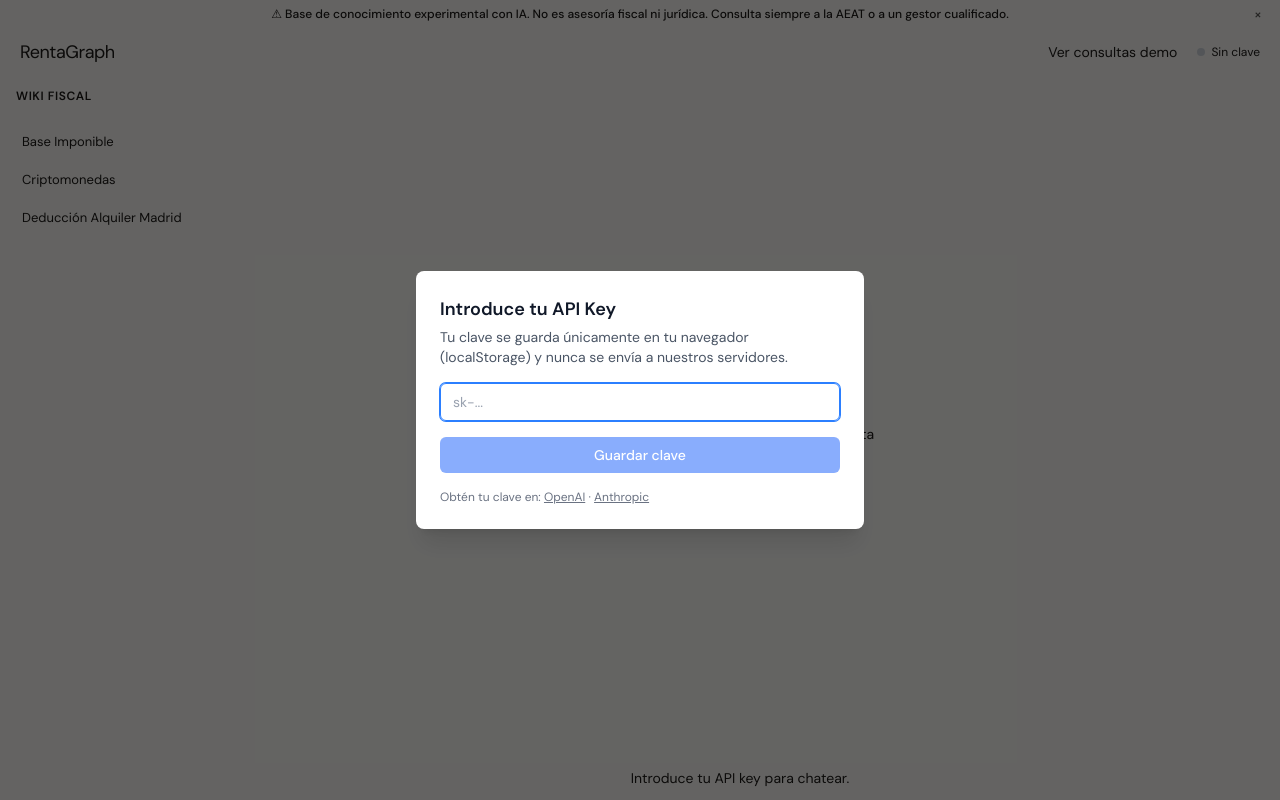
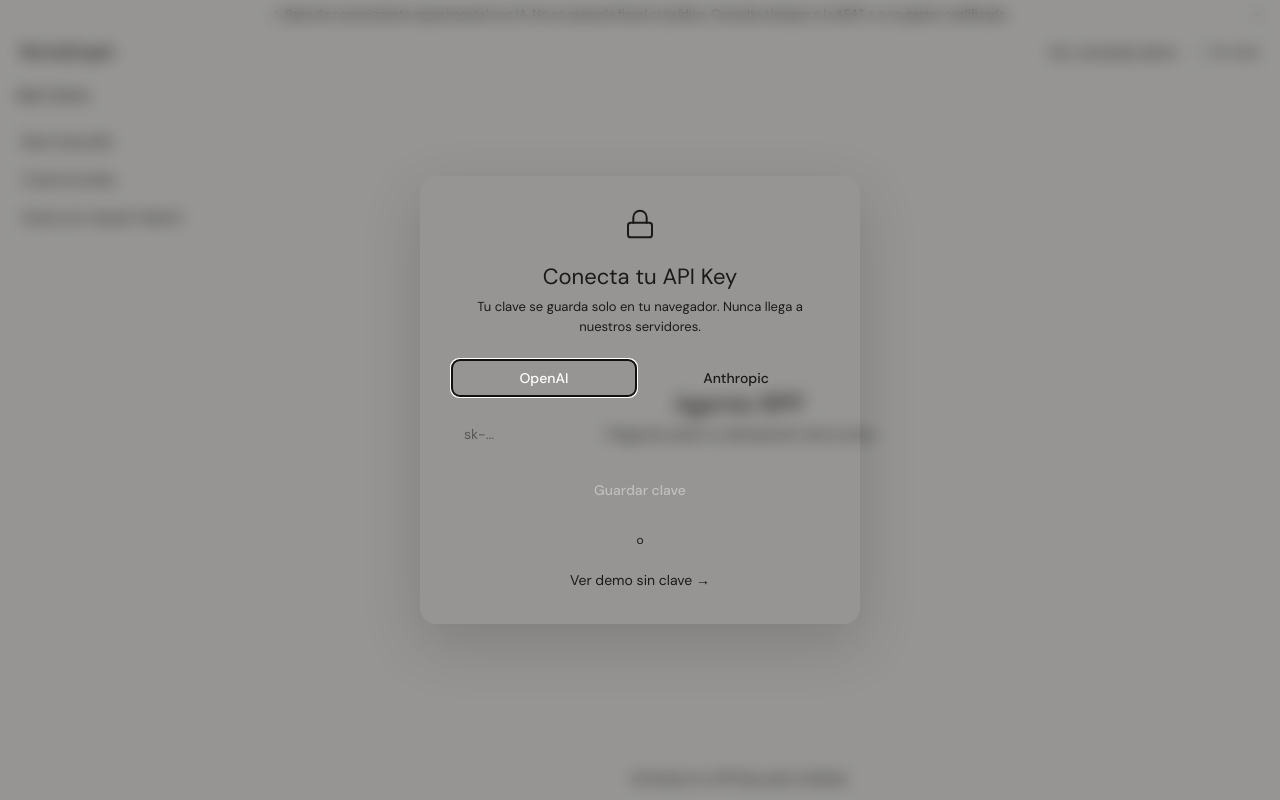
Before and after one commit to iamdgarcia/renta_graph, a Next.js app in the folder app/: page / in a window 1280 px wide. Built offline with nearby package versions, Linux system fonts and the light colour scheme.

Commit message:
feat: ApiKeyModal redesign — provider selector, trust copy, demo shortcut

```diff
--- a/app/components/ApiKeyModal.tsx
+++ b/app/components/ApiKeyModal.tsx
@@ -3,14 +3,22 @@
 import { useState } from 'react'
 import * as Dialog from '@radix-ui/react-dialog'
 
+type Provider = 'openai' | 'anthropic'
+
+const PLACEHOLDERS: Record<Provider, string> = {
+  openai: 'sk-...',
+  anthropic: 'sk-ant-...',
+}
+
 interface ApiKeyModalProps {
   open: boolean
   onKeySubmit: (key: string) => void
-  onShowDemo?: () => void
+  onShowDemo: () => void
 }
 
-export function ApiKeyModal({ open, onKeySubmit, onShowDemo: _onShowDemo }: ApiKeyModalProps) {
+export function ApiKeyModal({ open, onKeySubmit, onShowDemo }: ApiKeyModalProps) {
   const [key, setKey] = useState('')
+  const [provider, setProvider] = useState<Provider>('openai')
 
   function handleSubmit(e: React.FormEvent) {
     e.preventDefault()
@@ -22,54 +30,123 @@
   return (
     <Dialog.Root open={open}>
       <Dialog.Portal>
-        <Dialog.Overlay className="fixed inset-0 z-50 bg-black/60" />
-        <Dialog.Content className="fixed left-1/2 top-1/2 z-50 w-full max-w-md -translate-x-1/2 -translate-y-1/2 rounded-lg bg-white p-6 shadow-xl focus:outline-none">
-          <Dialog.Title className="mb-1 text-lg font-semibold text-gray-900">
-            Introduce tu API Key
+        <Dialog.Overlay className="fixed inset-0 z-50 bg-black/40 backdrop-blur-sm" />
+        <Dialog.Content
+          className="fixed left-1/2 top-1/2 z-50 w-full max-w-[440px] -translate-x-1/2 -translate-y-1/2 focus:outline-none"
+          style={{
+            backgroundColor: 'var(--color-surface)',
+            borderRadius: '16px',
+            padding: '32px',
+            boxShadow: '0 20px 60px rgba(0,0,0,0.15)',
+          }}
+        >
+          {/* Lock icon */}
+          <div className="mb-5 flex justify-center">
+            <svg
+              width="32"
+              height="32"
+              viewBox="0 0 24 24"
+              fill="none"
+              stroke="currentColor"
+              strokeWidth="1.5"
+              strokeLinecap="round"
+              strokeLinejoin="round"
+              style={{ color: 'var(--color-accent)' }}
+            >
+              <rect x="3" y="11" width="18" height="11" rx="2" ry="2" />
+              <path d="M7 11V7a5 5 0 0 1 10 0v4" />
+            </svg>
+          </div>
+
+          <Dialog.Title
+            className="mb-1 text-center text-[22px]"
+            style={{ fontFamily: 'var(--font-display)', color: 'var(--color-text)' }}
+          >
+            Conecta tu API Key
           </Dialog.Title>
-          <Dialog.Description className="mb-4 text-sm text-gray-600">
-            Tu clave se guarda únicamente en tu navegador (localStorage) y nunca se envía a nuestros servidores.
+          <Dialog.Description
+            className="mb-6 text-center text-[13px]"
+            style={{ color: 'var(--color-muted)' }}
+          >
+            Tu clave se guarda solo en tu navegador. Nunca llega a nuestros servidores.
           </Dialog.Description>
 
-          <form onSubmit={handleSubmit} className="flex flex-col gap-4">
+          {/* Provider selector */}
+          <div className="mb-4 flex gap-2">
+            {(['openai', 'anthropic'] as Provider[]).map((p) => (
+              <button
+                key={p}
+                type="button"
+                onClick={() => setProvider(p)}
+                className="flex-1 rounded-lg py-2 text-sm font-medium transition-colors"
+                style={{
+                  backgroundColor:
+                    provider === p ? 'var(--color-accent)' : 'transparent',
+                  color: provider === p ? '#ffffff' : 'var(--color-text)',
+                  border:
+                    provider === p
+                      ? 'none'
+                      : '1px solid var(--color-border)',
+                }}
+              >
+                {p === 'openai' ? 'OpenAI' : 'Anthropic'}
+              </button>
+            ))}
+          </div>
+
+          <form onSubmit={handleSubmit} className="flex flex-col gap-3">
             <input
               type="password"
               value={key}
               onChange={(e) => setKey(e.target.value)}
-              placeholder="sk-..."
-              className="w-full rounded-md border border-gray-300 px-3 py-2 text-sm text-gray-900 placeholder-gray-400 focus:border-blue-500 focus:outline-none focus:ring-1 focus:ring-blue-500"
+              placeholder={PLACEHOLDERS[provider]}
               autoComplete="off"
+              className="w-full rounded-lg px-3 text-sm focus:outline-none"
+              style={{
+                height: '44px',
+                border: '1px solid var(--color-border)',
+                color: 'var(--color-text)',
+                backgroundColor: 'var(--color-surface)',
+                fontFamily: 'var(--font-body)',
+              }}
             />
-
             <button
               type="submit"
               disabled={!key.trim()}
-              className="rounded-md bg-blue-600 px-4 py-2 text-sm font-medium text-white hover:bg-blue-700 focus:outline-none focus:ring-2 focus:ring-blue-500 focus:ring-offset-2 disabled:cursor-not-allowed disabled:opacity-50"
+              className="w-full rounded-lg text-sm font-medium text-white transition-opacity hover:opacity-90 disabled:cursor-not-allowed disabled:opacity-40"
+              style={{
+                height: '44px',
+                backgroundColor: 'var(--color-accent)',
+                fontFamily: 'var(--font-body)',
+              }}
             >
               Guardar clave
             </button>
           </form>
 
-          <p className="mt-4 text-xs text-gray-500">
-            Obtén tu clave en:{' '}
-            <a
-              href="https://platform.openai.com/api-keys"
-              target="_blank"
-              rel="noopener noreferrer"
-              className="underline hover:text-gray-700"
-            >
-              OpenAI
-            </a>{' '}
-            ·{' '}
-            <a
-              href="https://console.anthropic.com/settings/keys"
-              target="_blank"
-              rel="noopener noreferrer"
-              className="underline hover:text-gray-700"
-            >
-              Anthropic
-            </a>
-          </p>
+          {/* Divider */}
+          <div className="my-5 flex items-center gap-3">
+            <div
+              className="h-px flex-1"
+              style={{ backgroundColor: 'var(--color-border)' }}
+            />
+            <span className="text-xs" style={{ color: 'var(--color-muted)' }}>
+              o
+            </span>
+            <div
+              className="h-px flex-1"
+              style={{ backgroundColor: 'var(--color-border)' }}
+            />
+          </div>
+
+          <button
+            type="button"
+            onClick={onShowDemo}
+            className="w-full text-center text-sm transition-opacity hover:opacity-70"
+            style={{ color: 'var(--color-accent)' }}
+          >
+            Ver demo sin clave →
+          </button>
         </Dialog.Content>
       </Dialog.Portal>
     </Dialog.Root>
```
